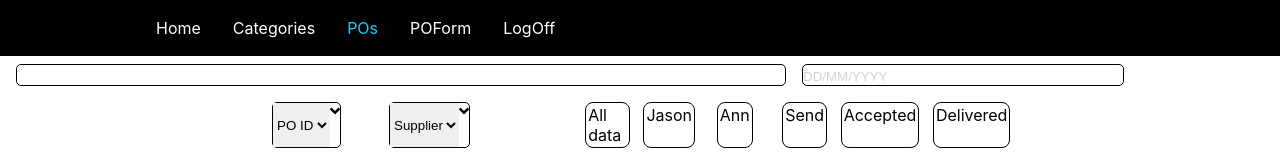
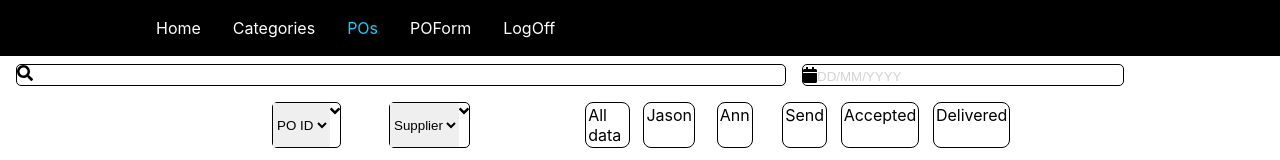
Before and after one commit to HachyCode/Group-Project-front-end, a React (Create React App) app: page /pos in a window 1280 px wide. Shown: the top 160 px of the page. Built offline with nearby package versions, Linux system fonts and the light colour scheme.

Commit message:
Updated all current font awesome icons.

```diff
--- a/src/Components/DateSearch/DateSearch.js
+++ b/src/Components/DateSearch/DateSearch.js
@@ -1,5 +1,7 @@
 import React from 'react';
 import {OutlineBox, StyledInputBox} from './DateSearchCSS';
+import { FontAwesomeIcon } from '@fortawesome/react-fontawesome';
+import {faCalendar} from '@fortawesome/free-solid-svg-icons';
 
 class DateSearch extends React.Component {
 	constructor(props) {
@@ -10,7 +12,7 @@
     render = () => {
     	return (
     		<OutlineBox className={this.props.className}>
-    			<i class="fas fa-calendar"/>
+    			<FontAwesomeIcon icon={faCalendar}/>
     			<StyledInputBox default="DD/MM/YYYY"/>
     		</OutlineBox>
     	);
--- a/src/Components/SearchBar/SearchBar.js
+++ b/src/Components/SearchBar/SearchBar.js
@@ -1,5 +1,7 @@
 import React from 'react';
 import {MainBox, SearchBox} from './SearchBarCSS';
+import { FontAwesomeIcon } from '@fortawesome/react-fontawesome';
+import {faSearch} from '@fortawesome/free-solid-svg-icons';
 
 class SearchBar extends React.Component {
 	constructor(props) {
@@ -10,7 +12,7 @@
     render = () => {
     	return (
     		<MainBox className={this.props.className}>
-    			<i class="fas fa-search"></i>
+    			<FontAwesomeIcon icon={faSearch}/>
     			<SearchBox type="text"/>
     		</MainBox>
     	);
```
